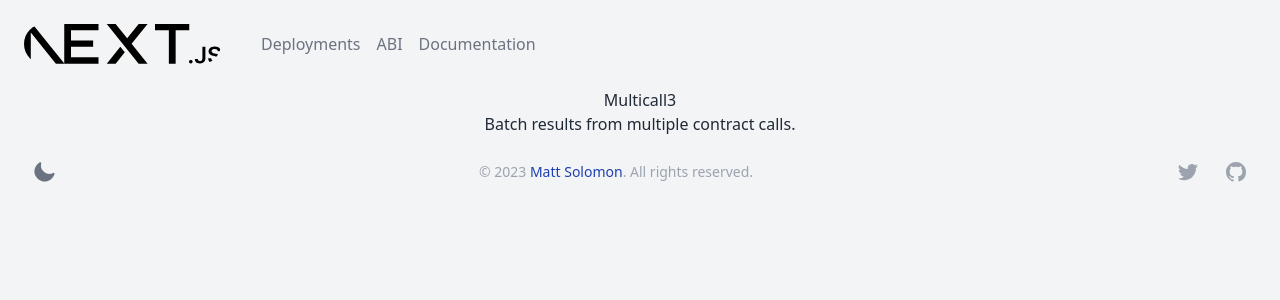
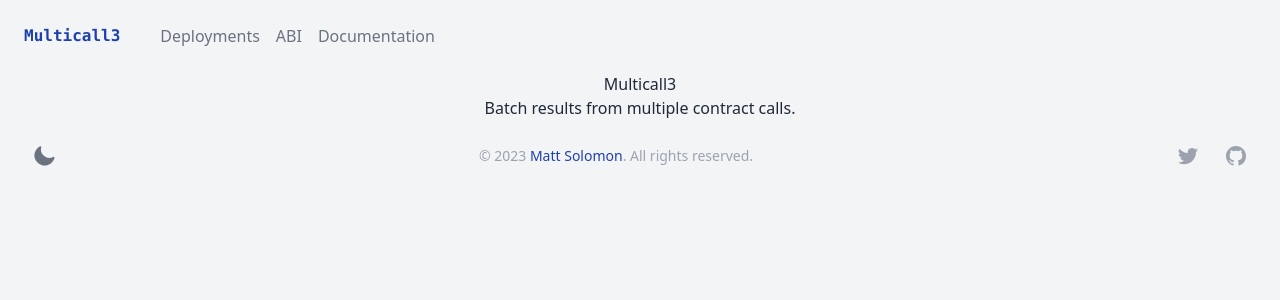
Before and after one commit to mds1/multicall3-frontend, a Next.js app: page / in a window 1280 px wide. Shown: the top 300 px of the page. Built offline with nearby package versions, Linux system fonts and the light colour scheme.

Commit message:
style: update header

```diff
--- a/src/components/layout/Header.tsx
+++ b/src/components/layout/Header.tsx
@@ -1,8 +1,6 @@
-import { COMPANY_NAME } from "@/lib/constants";
-import Image from "next/image";
+import { COMPANY_NAME, SITE_NAME } from "@/lib/constants";
 import Link from "next/link";
 import { useRouter } from "next/router";
-import logo from "public/logo.svg";
 
 export const Header = () => {
   const currentPath = useRouter().pathname;
@@ -25,7 +23,8 @@ export const Header = () => {
       <div>
         <Link href="/" className="flex">
           <span className="sr-only">{COMPANY_NAME}</span>
-          <Image className="h-8 w-auto rounded-full sm:h-10" src={logo} alt="logo" />
+          <span className="font-bold font-mono text-blue-800 dark:text-blue-300">{SITE_NAME}</span>
+          {/* <Image className="h-8 w-auto rounded-full sm:h-10" src={logo} alt="logo" /> */}
         </Link>
       </div>
 
```
